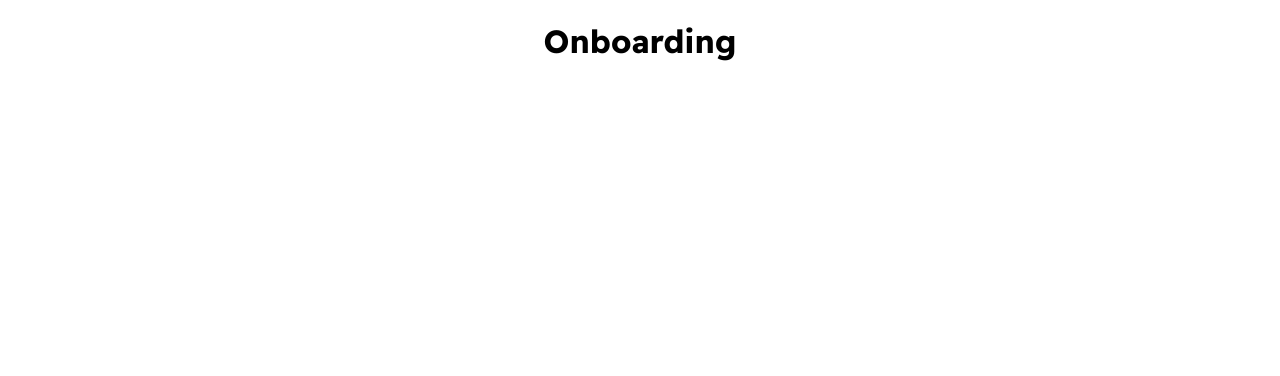
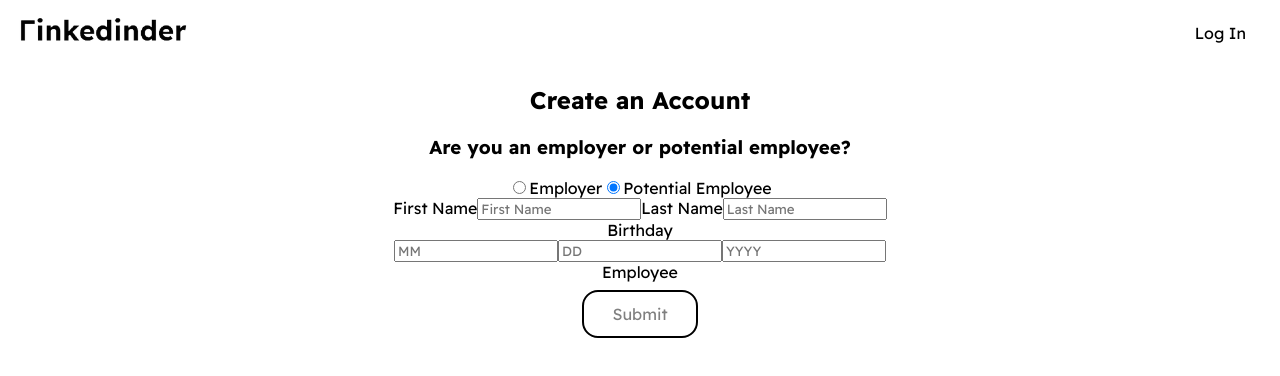
Before and after one commit to carloaqui8/Linkedinder, a React (Vite) app in the folder app/: page /onboarding in a window 1280 px wide. Shown: the top 376 px of the page. Built offline with nearby package versions, Linux system fonts and the light colour scheme.

Commit message:
did stuff

```diff
--- a/app/src/components/Nav.jsx
+++ b/app/src/components/Nav.jsx
@@ -1,11 +1,13 @@
 import React from 'react';
 import logo from '../images/logo.png';
 
-function Nav({ authToken, showAuthModel, setShowAuthModel, setSignUp }) {
+function Nav({ showAuthModel, setShowAuthModel, setSignUp }) {
     const handleClick = () => {
         setShowAuthModel(true);
         setSignUp(false);
     }
+
+    const authToken = false;
 
     return (
         <nav>
--- a/app/src/pages/Home.jsx
+++ b/app/src/pages/Home.jsx
@@ -15,8 +15,7 @@ function Home() {
 
     return (
         <div className="home-cover">
-            <Nav authToken={authToken}
-                showAuthModel={showAuthModel}
+            <Nav showAuthModel={showAuthModel}
                 setShowAuthModel={setShowAuthModel}
                 setSignUp={setSignUp} />
             <div className="home">
@@ -28,7 +27,7 @@ function Home() {
 
             {showAuthModel &&
                 <AuthModel setShowAuthModel={setShowAuthModel}
-                signUp={signUp} />
+                    signUp={signUp} />
             }
         </div>
     );
--- a/app/src/pages/Onboarding.jsx
+++ b/app/src/pages/Onboarding.jsx
@@ -1,9 +1,101 @@
-import React from 'react';
+import React, { useState } from 'react';
+import Nav from '../components/Nav';
 
 function Onboarding() {
+    const [isEmployee, setIsEmployee] = useState(true);
+
+    const handleSubmit = () => {
+        console.log('submitted');
+    }
+
+    const handleChange = () => {
+        console.log('changed');
+    }
+
     return (
         <div>
-            <h1>Onboarding</h1>
+            <Nav showAuthModel={false} setShowAuthModel={() => { }} />
+
+            <div className="onboarding">
+                <h2>Create an Account</h2>
+
+                <h3>Are you an employer or potential employee?</h3>
+                <div className="multi-input-container">
+                    <input type="radio"
+                        id="empoyerSelection"
+                        name="empSelection"
+                        value="Employer"
+                        onChange={() => { setIsEmployee(false) }} />
+                    <label htmlFor="empoyerSelection">Employer</label>
+
+                    <input type="radio"
+                        id="employeeSelection"
+                        name="empSelection"
+                        value="Potential Employee"
+                        onChange={() => { setIsEmployee(true) }}
+                        defaultChecked={true} />
+                    <label htmlFor="employeeSelection">Potential Employee</label>
+                </div>
+
+                {/* Actual Information to be stored in whichever DB specified */}
+                <form onSubmit={handleSubmit}>
+                    <div className="multi-input-container">
+                        <label htmlFor="firstName">First Name</label>
+                        <input type="text"
+                            id="firstName"
+                            name="firstName"
+                            placeholder="First Name"
+                            required={true}
+                            value={""}
+                            onChange={handleChange} />
+                        <label htmlFor="lastName">Last Name</label>
+                        <input type="text"
+                            id="lastName"
+                            name="lastName"
+                            placeholder="Last Name"
+                            required={true}
+                            value={""}
+                            onChange={handleChange} />
+                    </div>
+
+                    <label>Birthday</label>
+                    <div className="multi-input-container">
+                        <input type="number"
+                            id="dobMonth"
+                            name="dobMonth"
+                            placeholder="MM"
+                            required={true}
+                            value={""}
+                            onChange={handleChange} />
+                        <input type="number"
+                            id="dobDay"
+                            name="dobDay"
+                            placeholder="DD"
+                            required={true}
+                            value={""}
+                            onChange={handleChange} />
+                        <input type="number"
+                            id="dobYear"
+                            name="dobYear"
+                            placeholder="YYYY"
+                            required={true}
+                            value={""}
+                            onChange={handleChange} />
+                        {/* ADD IMAGEURL AND FIELD SELECTIONS HERE */}
+
+                        {/* DATA FIELDS DIVERGE HERE */}
+                        {!isEmployee ?
+                            <div>
+                                Employer
+                            </div> :
+                            <div>
+                                Employee
+                            </div>}
+
+                    </div>
+                    <input type="submit" className="secondary-button" />
+                </form>
+            </div>
         </div>
     );
 }
```
Also changed, not shown: app/src/components/AuthModel.jsx (+15 -3 lines). Lines whose indentation alone changed are shown as unchanged.
